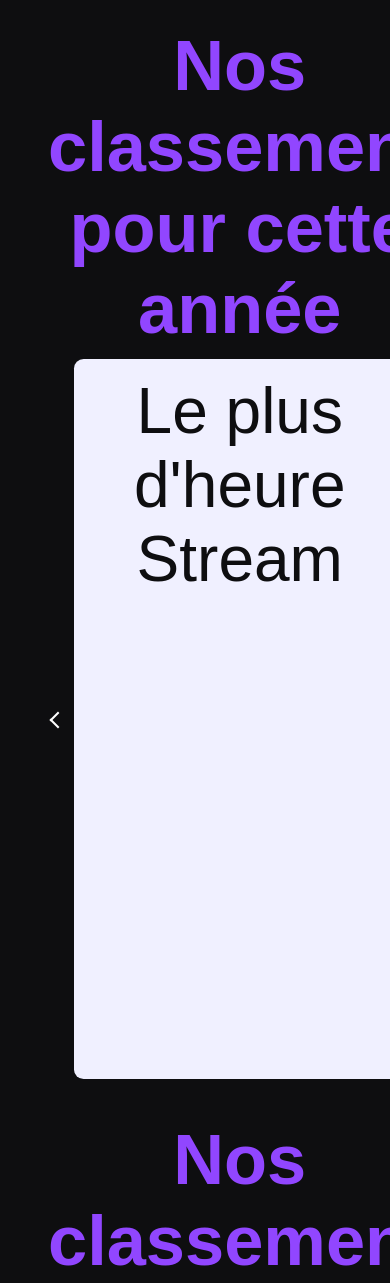
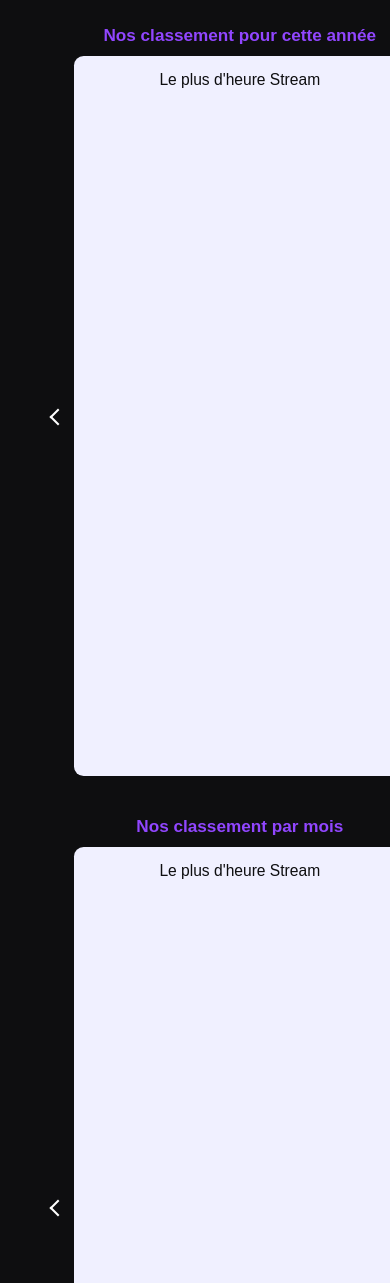
Before and after one commit to tibo1503/Twitch_tracker_YT, a PHP site: page /MainPage.html in a window 390 px wide; the page is wider, and only the part inside the window is pictured. Shown: the part 80-1363 px from the top of that part. Run offline with PHP 8.4, Linux system fonts and the light colour scheme; some libraries are stand-ins or nearby versions; grey boxes are pictures that could not be loaded.

Commit message:
Maj Leger Responsive

```diff
--- a/Website/MainPage/MainPage.css
+++ b/Website/MainPage/MainPage.css
@@ -12,10 +12,10 @@
     --Arial-Semi-Bold: 500;
     --Arial-Regular: 400;
 
-    --Font-Size-0: 4.4rem;
-    --Font-Size-1: 4.0rem;
-    --Font-Size-2: 3.4rem;
-    --Font-Size-3: 1.4rem;
+    --Font-Size-0: 4.4vw;
+    --Font-Size-1: 4vw;
+    --Font-Size-2: 3.4vw;
+    --Font-Size-3: 1.4vw;
 
     color : var(--Twitch-Ice);
     font-family: Arial, Helvetica, sans-serif;
```
